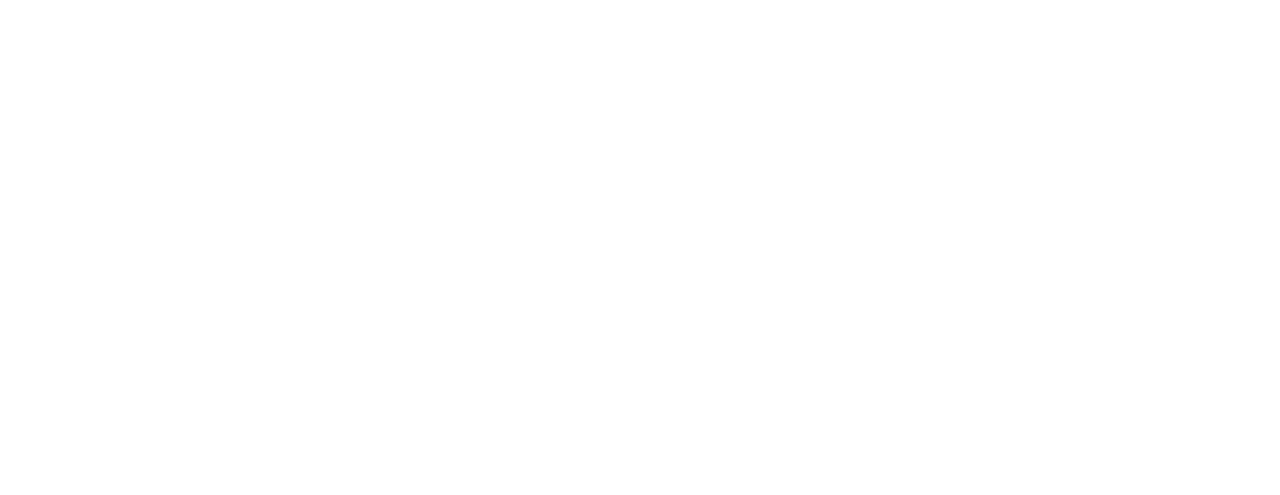
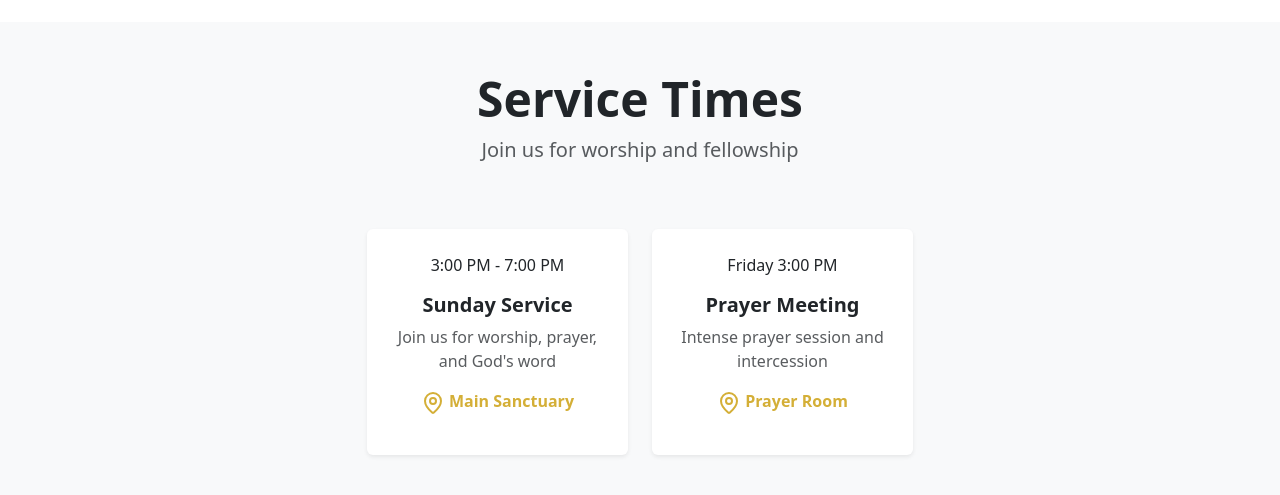
Before and after one commit to XyonShadow/Succeders-global, a React (Vite) app: page / in a window 1280 px wide. Shown: the part 1248-1743 px from the top of the page. Before the commit the page ends 1270 px from the top, so only its background shows below. Built offline with nearby package versions, Linux system fonts and the light colour scheme.

Commit message:
Add ServiceTimes component and include it in Home page

```diff
--- /dev/null
+++ b/src/components/ServiceTimes.jsx
@@ -0,0 +1,51 @@
+import React from 'react';
+import { MapPin } from 'lucide-react';
+
+const ServiceTimes = () => {
+  const services = [
+    {
+      name: "Sunday Service",
+      time: "3:00 PM - 7:00 PM",
+      description: "Join us for worship, prayer, and God's word",
+      location: "Main Sanctuary"
+    },
+    {
+      name: "Prayer Meeting",
+      time: "Friday 3:00 PM",
+      description: "Intense prayer session and intercession",
+      location: "Prayer Room"
+    }
+  ];
+
+  return (
+    <section className="py-5 bg-light">
+      <div className="container">
+        <div className="row">
+          <div className="col-12 text-center mb-5">
+            <h2 className="display-5 fw-bold section-title">Service Times</h2>
+            <p className="lead text-muted">Join us for worship and fellowship</p>
+          </div>
+        </div>
+        <div className="row justify-content-center">
+          {services.map((service, index) => (
+            <div className="col-lg-3 col-md-6 mb-4" key={index}>
+              <div className="card h-100 border-0 shadow-sm card-hover cross-pattern">
+                <div className="card-body text-center p-4">
+                  <div className="service-time mb-3">{service.time}</div>
+                  <h5 className="card-title fw-bold">{service.name}</h5>
+                  <p className="card-text text-muted mb-3">{service.description}</p>
+                  <p className="text-gold fw-bold">
+                    <MapPin className="w-4 h-4 me-1 d-inline-block" />
+                    {service.location}
+                  </p>
+                </div>
+              </div>
+            </div>
+          ))}
+        </div>
+      </div>
+    </section>
+  );
+};
+
+export default ServiceTimes;
--- a/src/pages/Home.jsx
+++ b/src/pages/Home.jsx
@@ -1,12 +1,14 @@
 import React from 'react';
 import Hero from '../components/Hero';
 import WelcomeMessage from '../components/WelcomeMessage.jsx';
+import ServiceTimes from '../components/ServiceTimes.jsx';
 
 const Home = () => {
   return (
     <>
       < Hero/>
       <WelcomeMessage />
+      <ServiceTimes />
     </>
   );
 };
```
